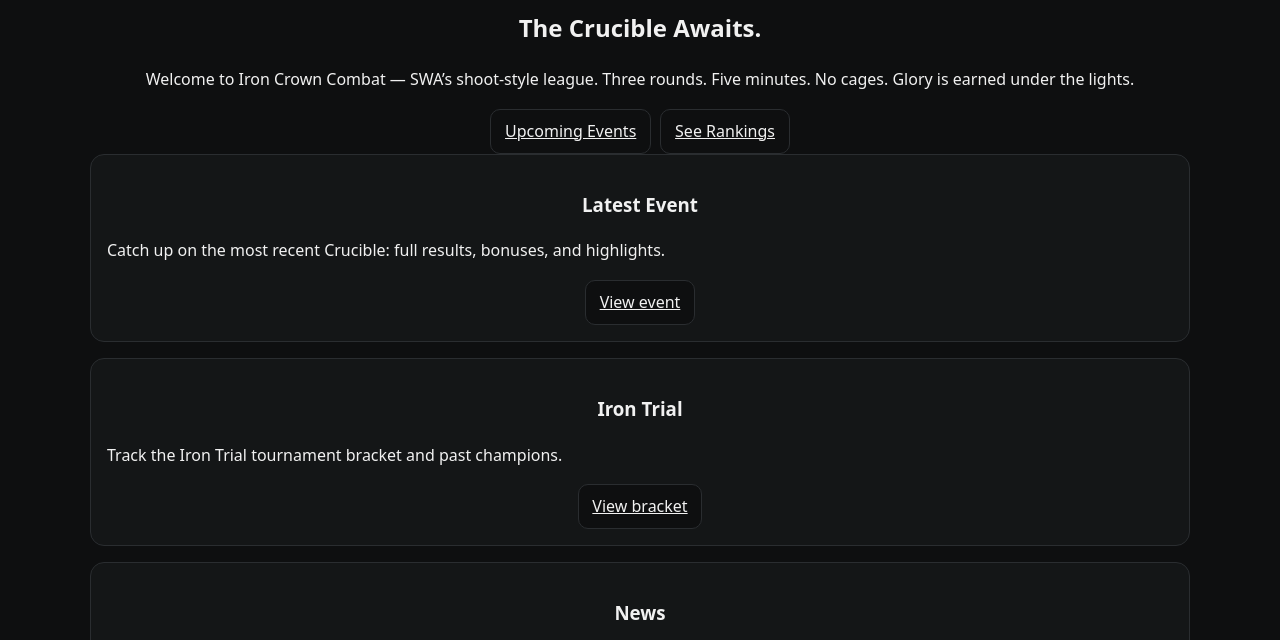
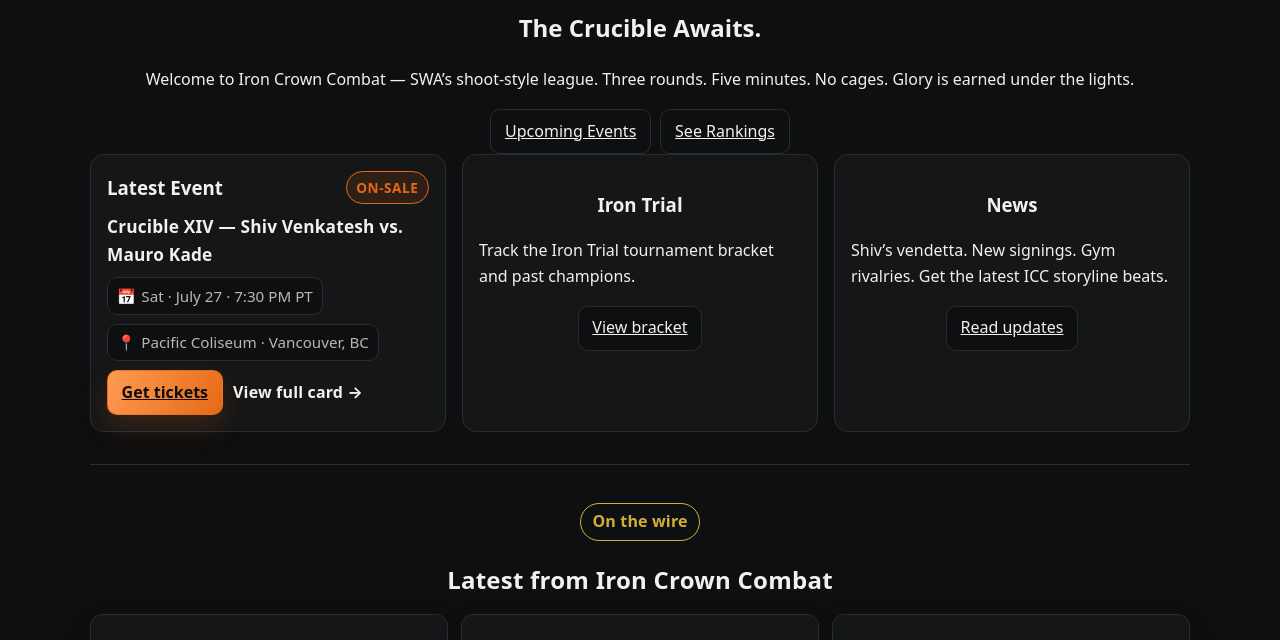
Before and after one commit to HorrorNerd/Iron-Crown-Combat, a plain HTML site: page index.html in a window 1280 px wide. Shown: the part 88-728 px from the top of the page. Drawn offline with Linux system fonts and the light colour scheme.

Commit message:
Add event details to homepage hero card

```diff
--- a/assets/css/main.css
+++ b/assets/css/main.css
@@ -31,12 +31,79 @@ body {
 /* Utility */
 .container { width: min(1100px, 92vw); margin: 0 auto; }
 .grid { display: grid; gap: 1rem; }
+.grid-3 { grid-template-columns: repeat(auto-fit, minmax(240px,1fr)); }
 .grid-2 { grid-template-columns: repeat(auto-fit, minmax(280px,1fr)); gap: 1rem; }
 .card {
   background: var(--bg-2);
   border: 1px solid var(--border);
   border-radius: 14px;
   padding: 1rem;
+}
+.event-card {
+  display: grid;
+  gap: .55rem;
+  text-align: left;
+  align-content: start;
+}
+.event-card h3 { margin: 0; }
+.event-card__title {
+  display: flex;
+  align-items: center;
+  justify-content: space-between;
+  gap: .4rem;
+  flex-wrap: wrap;
+}
+.event-headline {
+  margin: 0;
+  font-size: 1.08rem;
+  font-weight: 800;
+  letter-spacing: .01em;
+}
+.event-meta {
+  display: flex;
+  flex-wrap: wrap;
+  gap: .55rem;
+  color: var(--muted);
+  font-size: .95rem;
+}
+.meta-pill {
+  display: inline-flex;
+  align-items: center;
+  gap: .35rem;
+  padding: .35rem .55rem;
+  border-radius: 10px;
+  border: 1px solid var(--border);
+  background: var(--bg);
+}
+.event-actions {
+  display: flex;
+  align-items: center;
+  gap: .65rem;
+  flex-wrap: wrap;
+}
+.event-link {
+  display: inline-flex;
+  align-items: center;
+  gap: .35rem;
+  color: var(--text);
+  text-decoration: none;
+  font-weight: 700;
+  letter-spacing: .01em;
+}
+.event-link:hover { color: var(--accent); }
+.event-badge {
+  display: inline-flex;
+  align-items: center;
+  gap: .35rem;
+  padding: .3rem .6rem;
+  border-radius: 999px;
+  border: 1px solid var(--accent);
+  background: rgba(229,105,21,.12);
+  color: var(--accent);
+  font-weight: 800;
+  font-size: .85rem;
+  letter-spacing: .04em;
+  text-transform: uppercase;
 }
 .table {
   width: 100%;
--- a/index.html
+++ b/index.html
@@ -35,10 +35,26 @@
     </section>
 
     <section class="container grid grid-3">
-      <article class="card">
-        <h3>Latest Event</h3>
-        <p class="prose">Catch up on the most recent Crucible: full results, bonuses, and highlights.</p>
-        <a class="btn" href="events.html">View event</a>
+      <article class="card event-card">
+        <div class="event-card__title">
+          <h3>Latest Event</h3>
+          <span class="event-badge">On-sale</span>
+        </div>
+        <p class="event-headline">Crucible XIV — Shiv Venkatesh vs. Mauro Kade</p>
+        <div class="event-meta">
+          <span class="meta-pill">
+            <span aria-hidden="true">📅</span>
+            Sat · July 27 · 7:30 PM PT
+          </span>
+          <span class="meta-pill">
+            <span aria-hidden="true">📍</span>
+            Pacific Coliseum · Vancouver, BC
+          </span>
+        </div>
+        <div class="event-actions">
+          <a class="btn primary" href="events.html#tickets">Get tickets</a>
+          <a class="event-link" href="events.html">View full card →</a>
+        </div>
       </article>
       <article class="card">
         <h3>Iron Trial</h3>
```
